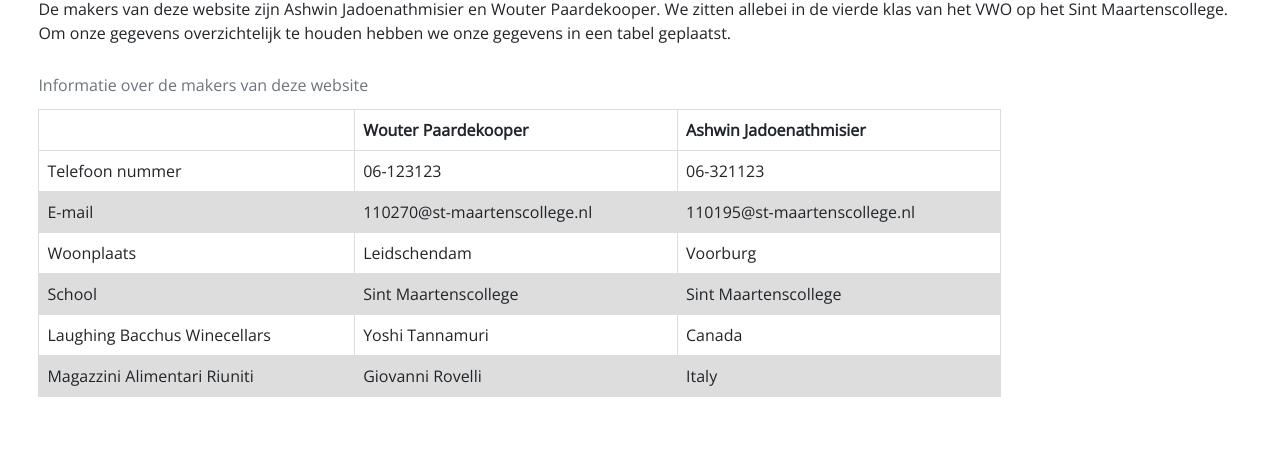
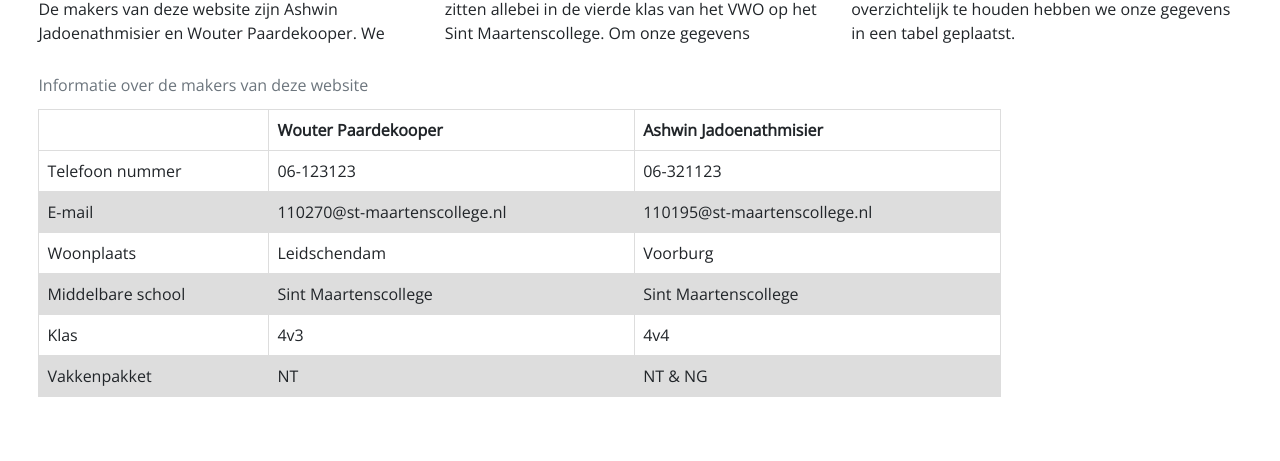
Before and after one commit to AshwinJadoe/ICT-in-de-zorg, a plain HTML site: page About.html in a window 1280 px wide. Shown: the part 490-951 px from the top of the page. Drawn offline with nearby package versions, Linux system fonts and the light colour scheme.

Commit message:
tabel is volledig af

```diff
--- a/About.html
+++ b/About.html
@@ -80,21 +80,21 @@ deze website te infomeren over het LSP. Om dit doel te realiseren hebben we de w
   </tr>
 
   <tr>
-    <td>School</td>
+    <td>Middelbare school</td>
     <td>Sint Maartenscollege</td>
     <td>Sint Maartenscollege</td>
   </tr>
 
   <tr>
-    <td>Laughing Bacchus Winecellars</td>
-    <td>Yoshi Tannamuri</td>
-    <td>Canada</td>
+    <td>Klas</td>
+    <td>4v3</td>
+    <td>4v4</td>
   </tr>
 
   <tr>
-    <td>Magazzini Alimentari Riuniti</td>
-    <td>Giovanni Rovelli</td>
-    <td>Italy</td>
+    <td>Vakkenpakket</td>
+    <td>NT</td>
+    <td>NT & NG</td>
   </tr>
   </tbody>
 </table>
--- a/style.css
+++ b/style.css
@@ -152,13 +152,13 @@ input[type=submit]:hover {background-color: #051e47;
 transform: scale(1.1);}
 
 @media (min-width: 600px) {
-   .tekst {
+   .tekst, p {
     column-count:2;
   }
 }
 
 @media (min-width: 800px) {
-  .tekst {
+  .tekst, p {
     column-count:3;
   }
 }
```
